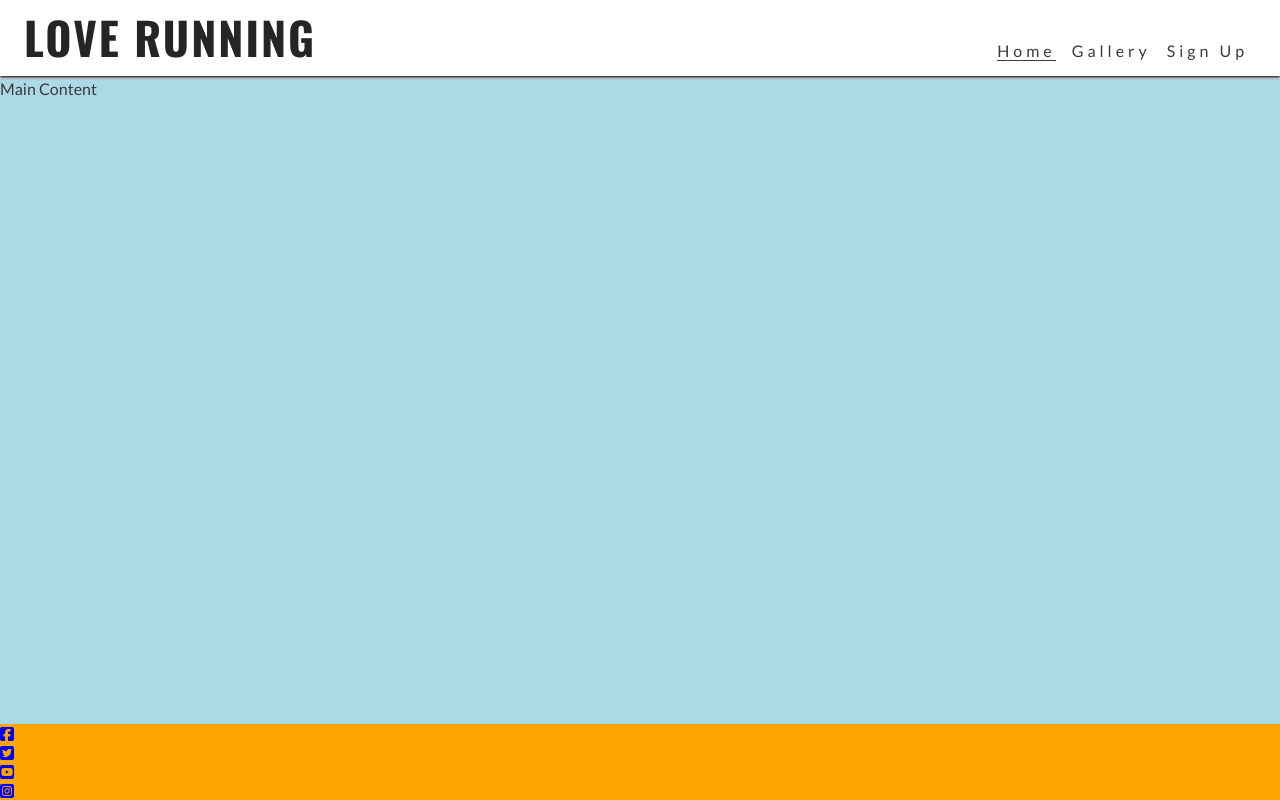
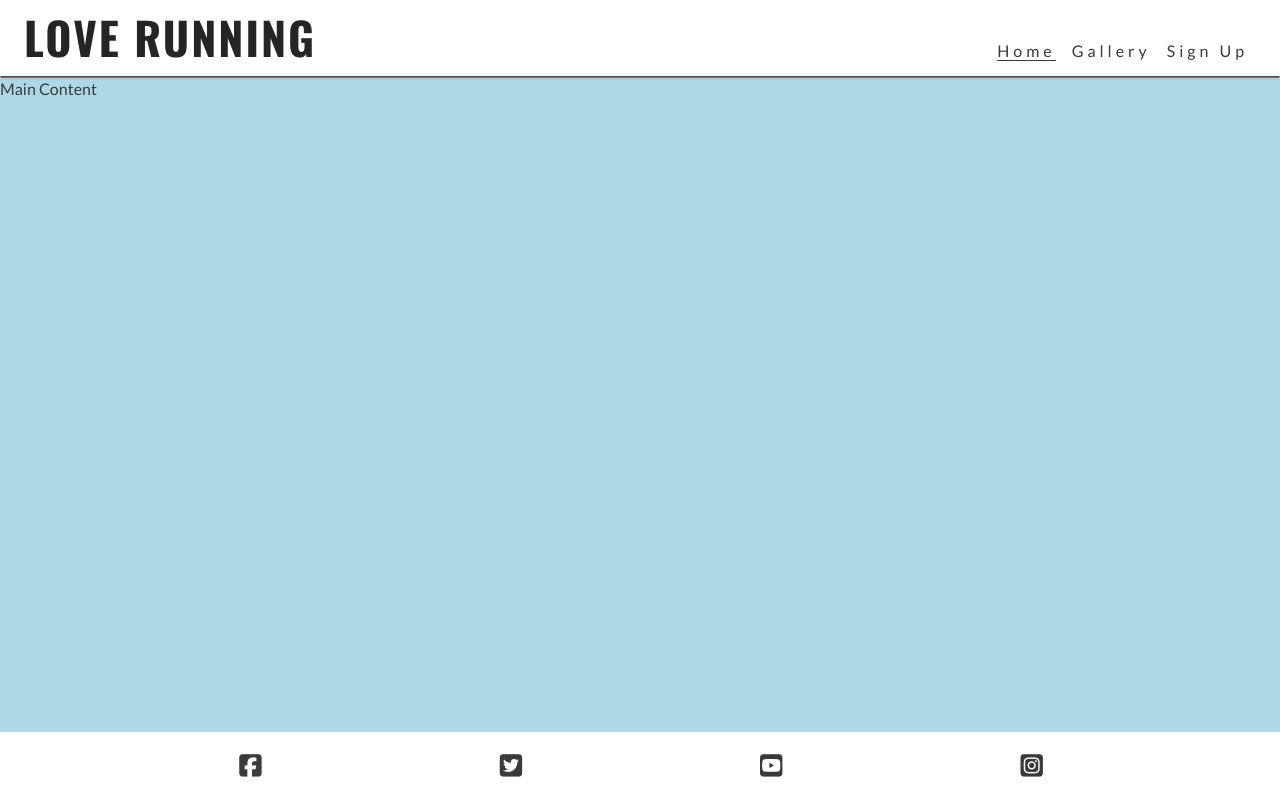
Before and after one commit to PeterCones/love-running, a plain HTML site: page index.html in a window 1280 px wide. Drawn offline with nearby package versions, Linux system fonts and the light colour scheme.

Commit message:
Add styling to footer logos

```diff
--- a/assets/CSS/stylesheet.css
+++ b/assets/CSS/stylesheet.css
@@ -1,5 +1,5 @@
 /* Font import */
-@import url('https://fonts.googleapis.com/css2?family=Lato&family=Oswald:wght@200..700&display=swap');
+@import url("https://fonts.googleapis.com/css2?family=Lato&family=Oswald:wght@200..700&display=swap");
 
 /* Wildcard */
 * {
@@ -14,7 +14,7 @@ body {
   display: flex;
   flex-direction: column;
   color: #3a3a3a;
-    font-family: 'Lato', sans-serif;
+  font-family: "Lato", sans-serif;
 }
 
 /* Header */
@@ -23,7 +23,7 @@ header {
   padding: 0 1rem;
   position: fixed;
   z-index: 99;
-    width:100%;
+  width: 100%;
   box-shadow: 0 2px 2px #3a3a3a;
   display: flex;
   justify-content: space-between;
@@ -38,17 +38,17 @@ header a {
 }
 
 h1 {
-    font-family: 'Oswald', sans-serif;
+  font-family: "Oswald", sans-serif;
   text-transform: uppercase;
-    letter-spacing: 2px ;
-    color: #252525 ;
+  letter-spacing: 2px;
+  color: #252525;
 }
 
 /* main nav styling */
 
 #menu {
   list-style-type: none;
-    text-size-adjust: 110% ;
+  text-size-adjust: 110%;
   letter-spacing: 4px;
 }
 
@@ -70,16 +70,13 @@ nav {
   padding: 0 1rem;
   box-shadow: 0 2px 2px #3a3a3a;
   display: none;
-    top:100%
+  top: 100%;
 }
-
-
 
 /* Nav toggle */
 
-#nav-toggle:checked~nav {
-    display:block;
-
+#nav-toggle:checked ~ nav {
+  display: block;
 }
 
 #nav-toggle {
@@ -90,8 +87,6 @@ nav {
   font-size: 2rem;
 }
 
-
-
 /* Main content */
 main {
   background-color: lightblue;
@@ -100,8 +95,18 @@ main {
 }
 
 /* Footer */
-footer {
-    background-color: orange ;
+#social-networks {
+    text-align:center;
+    padding: 20px 0;
+    display: flex;
+    justify-content: space-evenly;
+    list-style-type: none;
+}
+#social-networks i {
+    color: #3a3a3a;
+    font-size: 160%;
+    padding: 5%;
+
 }
 
 /* Media query: tablets and larger (768px and up) */
@@ -109,7 +114,7 @@ footer {
 @media screen and (min-width: 768px) {
   /* Header */
   nav {
-        display:block;
+    display: block;
     position: relative;
     box-shadow: none;
     width: fit-content;
--- a/index.html
+++ b/index.html
@@ -1,17 +1,37 @@
 <!DOCTYPE html>
 <html lang="en">
   <head>
-    <meta charset="UTF-8">
-    <meta name="viewport" content="width=device-width, initial-scale=1.0">
+    <meta charset="UTF-8" />
+    <meta name="viewport" content="width=device-width, initial-scale=1.0" />
     <!-- SEO -->
-    <meta name="description" content="Love Running. Club for runnners in England. Urban running, trail running">
-    <meta name="keywords" content="Love running, run, running club, runners, England, sport, exercise">
+    <meta
+      name="description"
+      content="Love Running. Club for runnners in England. Urban running, trail running"
+    />
+    <meta
+      name="keywords"
+      content="Love running, run, running club, runners, England, sport, exercise"
+    />
     <!-- Favicon -->
-    <link rel="apple-touch-icon" sizes="180x180" href="assets/favicon/apple-touch-icon.png">
-    <link rel="icon" type="image/png" sizes="32x32" href="assets/favicon/favicon-32x32.png">
-    <link rel="icon" type="image/png" sizes="16x16" href="assets/favicon/favicon-16x16.png">
+    <link
+      rel="apple-touch-icon"
+      sizes="180x180"
+      href="assets/favicon/apple-touch-icon.png"
+    />
+    <link
+      rel="icon"
+      type="image/png"
+      sizes="32x32"
+      href="assets/favicon/favicon-32x32.png"
+    />
+    <link
+      rel="icon"
+      type="image/png"
+      sizes="16x16"
+      href="assets/favicon/favicon-16x16.png"
+    />
     <!-- CSS -->
-     <link rel="stylesheet" href="assets\CSS\stylesheet.css">
+    <link rel="stylesheet" href="assets\CSS\stylesheet.css" />
     <!-- Title -->
     <title>Love Running</title>
   </head>
@@ -21,8 +41,10 @@
       <a href="index.html">
         <h1 id="logo">Love Running</h1>
       </a>
-        <input type="checkbox" id="nav-toggle" name="nav-toggle">
-        <label for="nav-toggle" class="nav-toggle-label"><i class="fa-solid fa-bars"></i></label>
+      <input type="checkbox" id="nav-toggle" name="nav-toggle" />
+      <label for="nav-toggle" class="nav-toggle-label"
+        ><i class="fa-solid fa-bars"></i
+      ></label>
       <nav>
         <ul id="menu">
           <li><a href="" class="active">Home</a></li>
@@ -32,19 +54,52 @@
       </nav>
     </header>
     <!-- Main Content -->
-    <main>
-        Main Content
-    </main>
+    <main>Main Content</main>
     <!-- Footer -->
     <footer>
-        <ul>
-            <li><a href="https://facebook.com/" target="_blank" rel="noopener" aria-label="Visit our facebook page (opens a new tab)"><i class="fa-brands fa-square-facebook"></i></a></li>
-            <li><a href="https://twitter.com/" target="_blank" rel="noopener" aria-label="Visit our twitter page (opens a new tab)"><i class="fa-brands fa-square-twitter"></i></a></li>
-            <li><a href="https://youtube.com/" target="_blank" rel="noopener" aria-label="Visit our youtube page (opens a new tab)"><i class="fa-brands fa-square-youtube"></i></a></li>
-            <li><a href="https://instagram.com/" target="_blank" rel="noopener" aria-label="Visit our instagram page (opens a new tab)"><i class="fa-brands fa-square-instagram"></i></a></li>
+      <ul id="social-networks">
+        <li>
+          <a
+            href="https://facebook.com/"
+            target="_blank"
+            rel="noopener"
+            aria-label="Visit our facebook page (opens a new tab)"
+            ><i class="fa-brands fa-square-facebook"></i
+          ></a>
+        </li>
+        <li>
+          <a
+            href="https://twitter.com/"
+            target="_blank"
+            rel="noopener"
+            aria-label="Visit our twitter page (opens a new tab)"
+            ><i class="fa-brands fa-square-twitter"></i
+          ></a>
+        </li>
+        <li>
+          <a
+            href="https://youtube.com/"
+            target="_blank"
+            rel="noopener"
+            aria-label="Visit our youtube page (opens a new tab)"
+            ><i class="fa-brands fa-square-youtube"></i
+          ></a>
+        </li>
+        <li>
+          <a
+            href="https://instagram.com/"
+            target="_blank"
+            rel="noopener"
+            aria-label="Visit our instagram page (opens a new tab)"
+            ><i class="fa-brands fa-square-instagram"></i
+          ></a>
+        </li>
       </ul>
     </footer>
     <!-- Font Awesome -->
-    <script src="https://kit.fontawesome.com/bebd4357a9.js" crossorigin="anonymous"></script>
+    <script
+      src="https://kit.fontawesome.com/bebd4357a9.js"
+      crossorigin="anonymous"
+    ></script>
   </body>
 </html>
```
Lines whose indentation alone changed are shown as unchanged.
